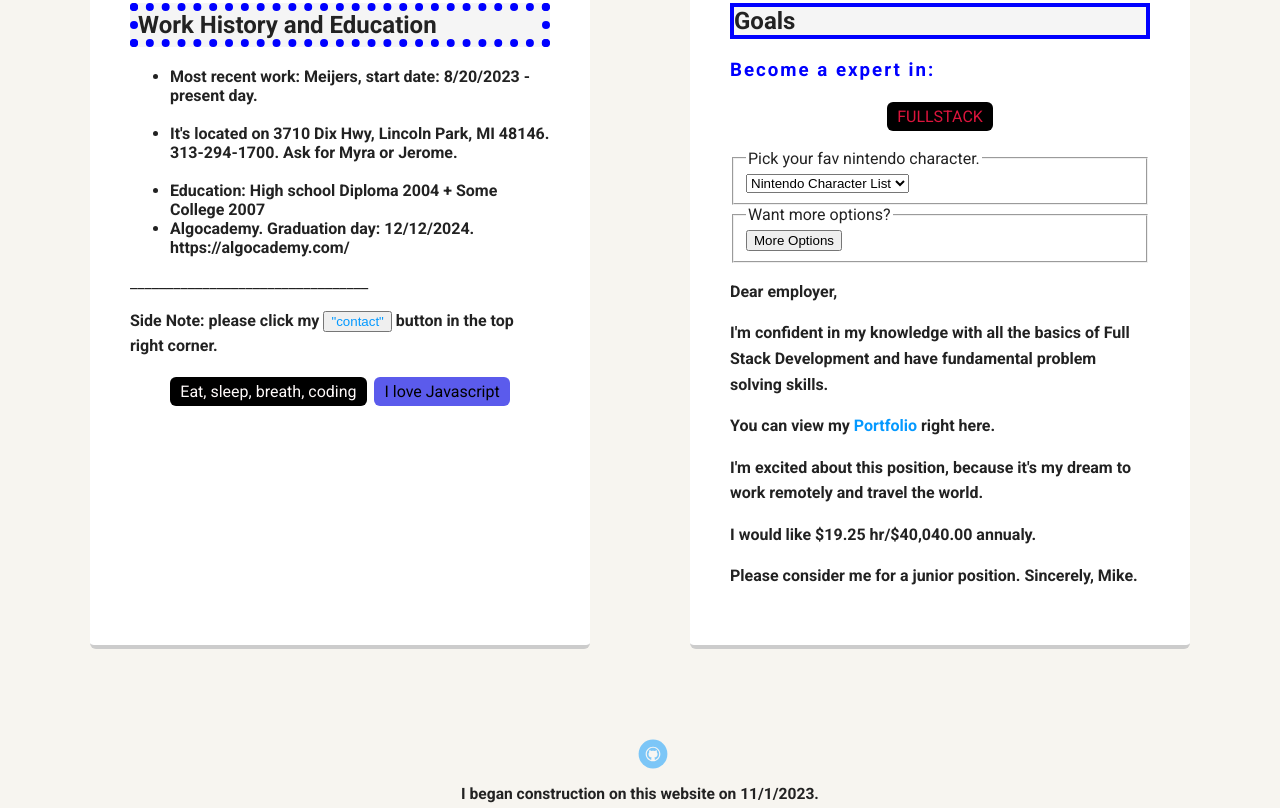
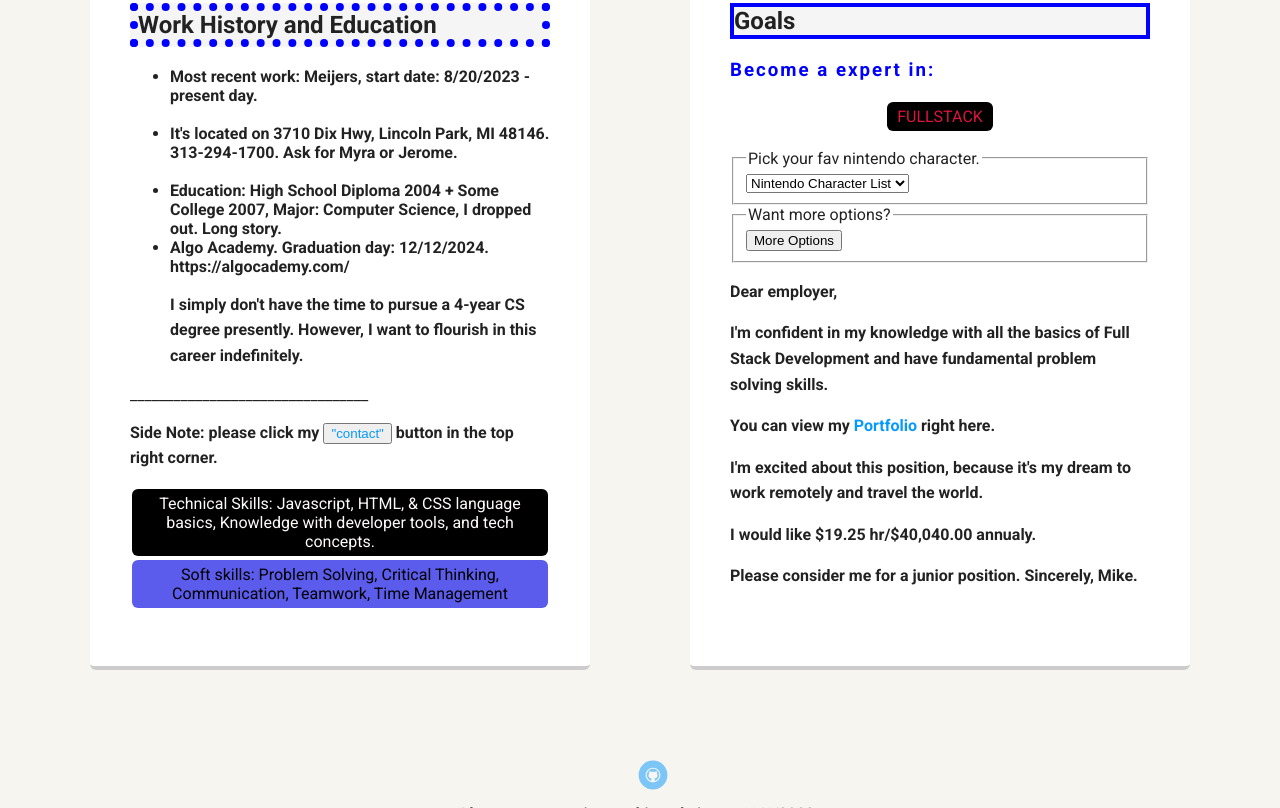
Before and after one commit to Iwnb1987/resume, a plain HTML site: page index.html in a window 1280 px wide. Shown: the part 586-1394 px from the top of the page. Drawn offline with Linux system fonts and the light colour scheme; a web font is replaced by a local one.

Commit message:
Update index.html

```diff
--- a/index.html
+++ b/index.html
@@ -38,15 +38,16 @@
         <ul class="wh">
          <li>Most recent work: Meijers, start date: 8/20/2023 - present day.</li><br>
             <li>It's located on 3710 Dix Hwy, Lincoln Park, MI 48146. 313-294-1700. Ask for Myra or Jerome.</li><br>
-            <li>Education: High school Diploma 2004 + Some College 2007
-            <li>Algocademy. Graduation day: 12/12/2024. https://algocademy.com/</li>
+            <li>Education: High School Diploma 2004 + Some College 2007, Major: Computer Science, I dropped out. Long story.</li>
+            <li>Algo Academy. Graduation day: 12/12/2024. https://algocademy.com/</li>
+          <p>I simply don't have the time to pursue a 4-year CS degree presently. However, I want to flourish in this career indefinitely.</p>
           </ul>
         _________________________________
         <p>Side Note: please click my <button id="testButton"><a href="contact.html">"contact"</a></button> button in the top right corner.</p>
 
            <ul class="skills">
-            <li>Eat, sleep, breath, coding</li>
-            <li id="neon">I love Javascript</li>
+            <li>Technical Skills: Javascript, HTML, & CSS language basics, Knowledge with developer tools, and tech concepts.</li>
+            <li id="neon">Soft skills: Problem Solving, Critical Thinking, Communication, Teamwork, Time Management</li>
             </ul>
       </div>
 
```
